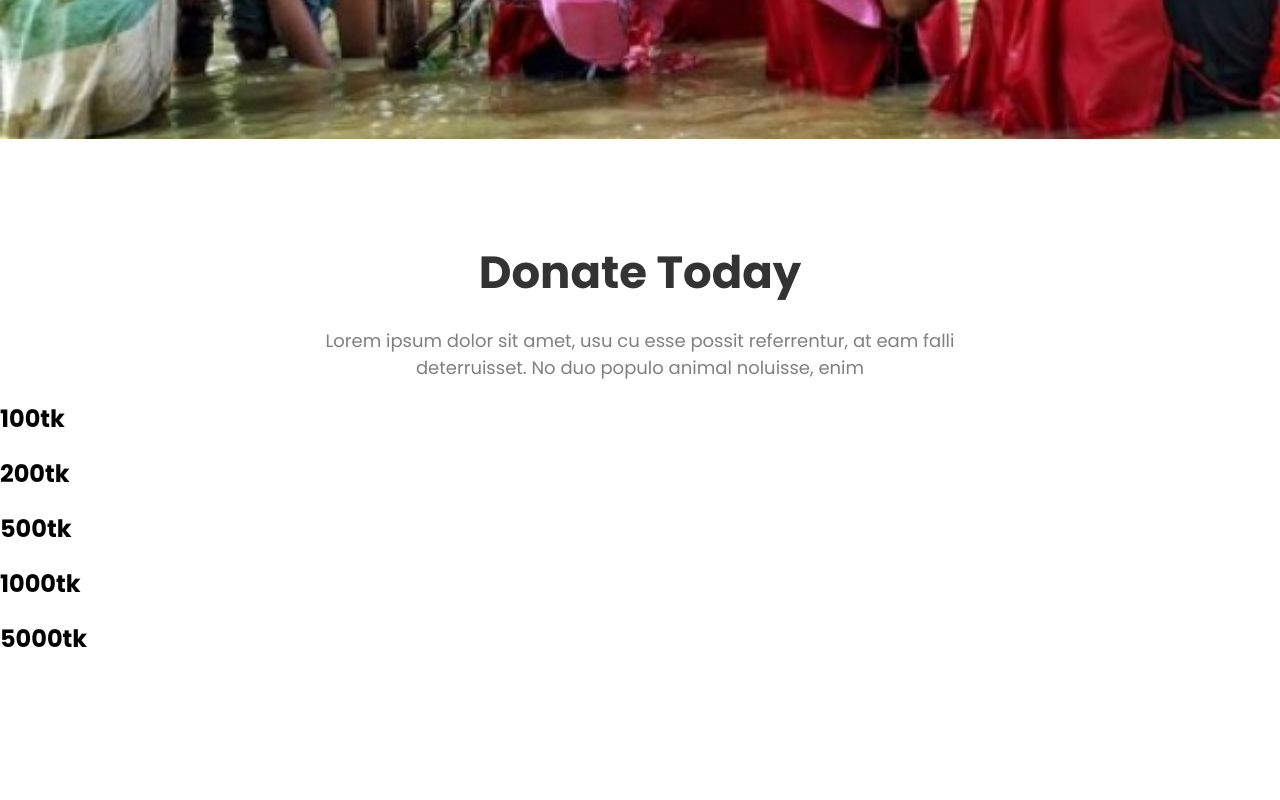
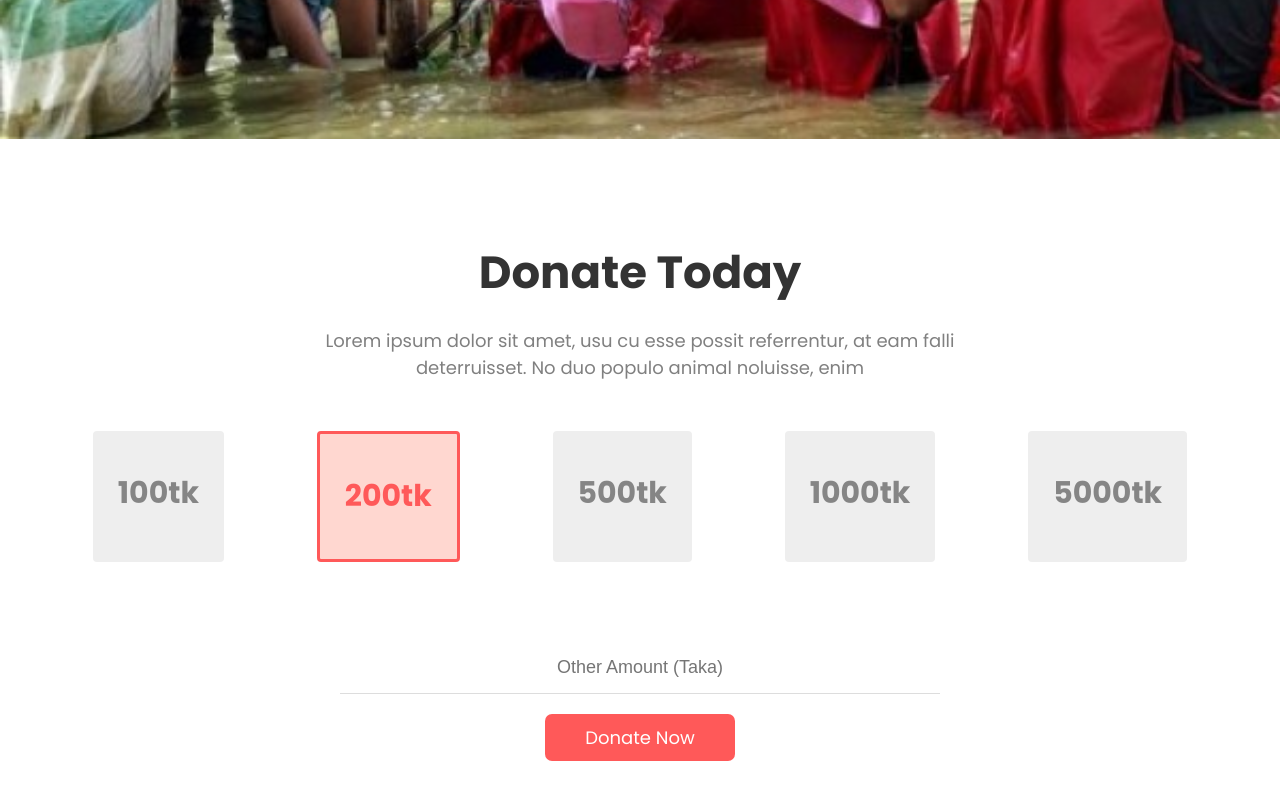
Before and after one commit to henry-rajon/Assignment-1-donate-today, a plain HTML site: page index.html in a window 1280 px wide. Shown: the part 526-1326 px from the top of the page. Before the commit the page ends 1202 px from the top, so only its background shows below. Drawn offline with Linux system fonts and the light colour scheme.

Commit message:
Donate Area Added

```diff
--- a/index.html
+++ b/index.html
@@ -29,7 +29,7 @@
         <div class="donate-prize">
             <div class="single-prize">
                 <h1>100tk</h1>
-            </div><div class="single-prize">
+            </div><div class="single-prize active">
                 <h1>200tk</h1>
             </div><div class="single-prize">
                 <h1>500tk</h1>
@@ -39,6 +39,10 @@
                 <h1>5000tk</h1>
             </div>
         </div>
+        <div class="amount-input">
+            <input type="text" placeholder="Other Amount (Taka)">
+            <a class="btn" target="_blank" href="https://www.google.com/"> Donate Now</a>
+        </div>
     </section>
     <!-- Donate Area End Here -->
 
--- a/style.css
+++ b/style.css
@@ -43,7 +43,9 @@ body{
 }
 
 /* Donate CSS Code */
-.donate-area{}
+.donate-area{
+    margin-bottom: 100px;
+}
 .donate-content{
     text-align: center;
 }
@@ -58,11 +60,47 @@ body{
     padding: 0 315px;
     color: gray;
 }
-.donate-prize{}
-.single-prize{}
-.single-prize h1{}
-
-
+.donate-prize{
+    display: flex;
+    justify-content: space-evenly;
+    margin-top: 50px;
+}
+.single-prize{
+    background-color: #eeeeee;
+    padding: 15px 25px;
+    margin-bottom: 80px;
+    color: #858585;
+    border-radius: 4px;
+}
+.single-prize h1{
+    font-size: 30px;
+}
+.active{
+    color: #FF5959;
+    border: 3px solid #FF5959;
+    background-color: #ffd7d0;
+}
+.amount-input{
+    display: flex;
+    flex-direction: column;
+    flex-wrap: wrap;
+}
+.amount-input input{
+    margin-bottom: 20px !important;
+    width: 500px;
+    margin: 0 auto;
+    text-align: center;
+    padding: 15px 50px;
+    font-size: 18px;
+    font-weight: 400;
+    border: none;
+    border-bottom: 1px solid #ddd;
+}
+.amount-input a{
+    width: 150px;
+    margin: 0 auto;
+    text-align: center;
+}
 
 
 
```
